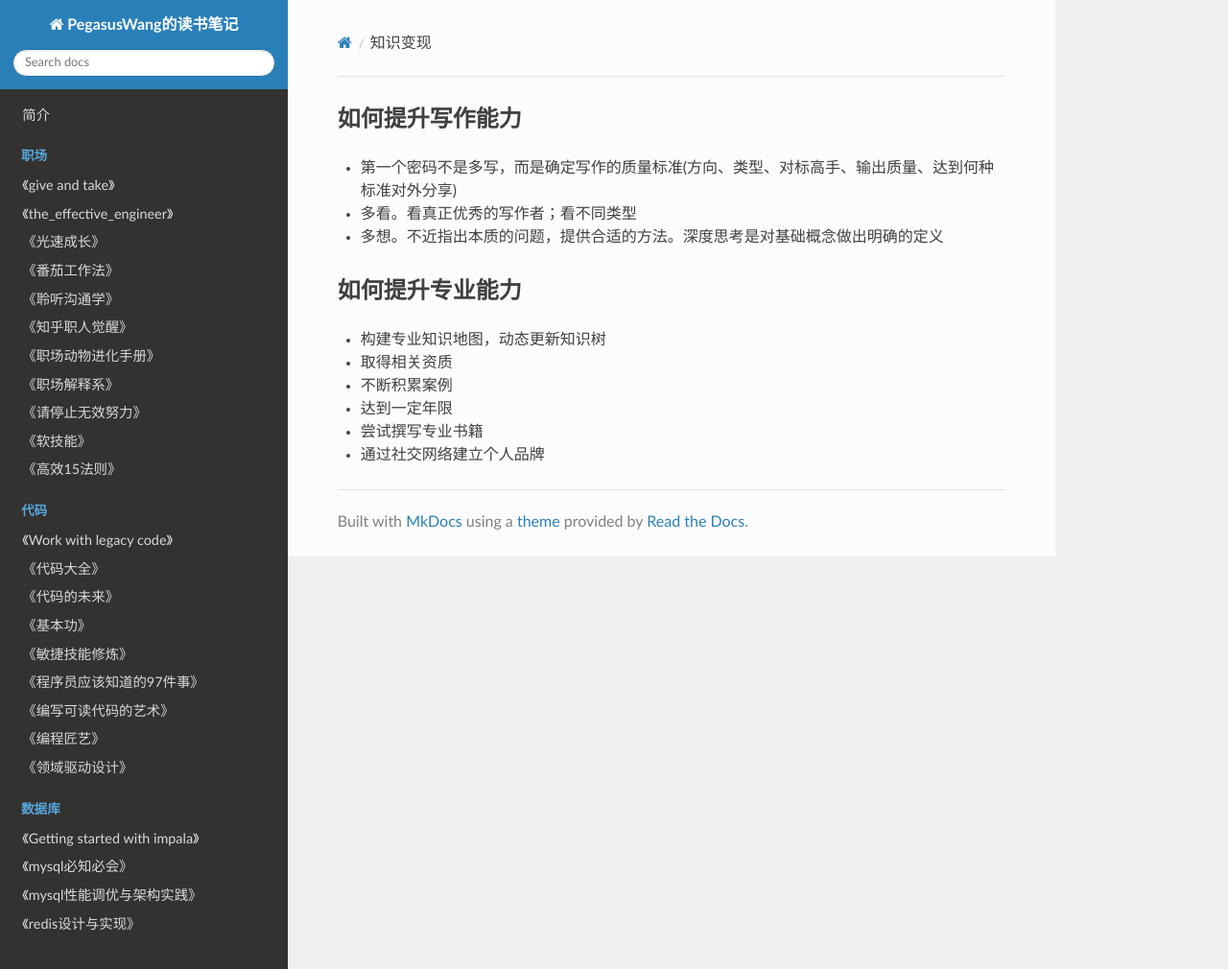
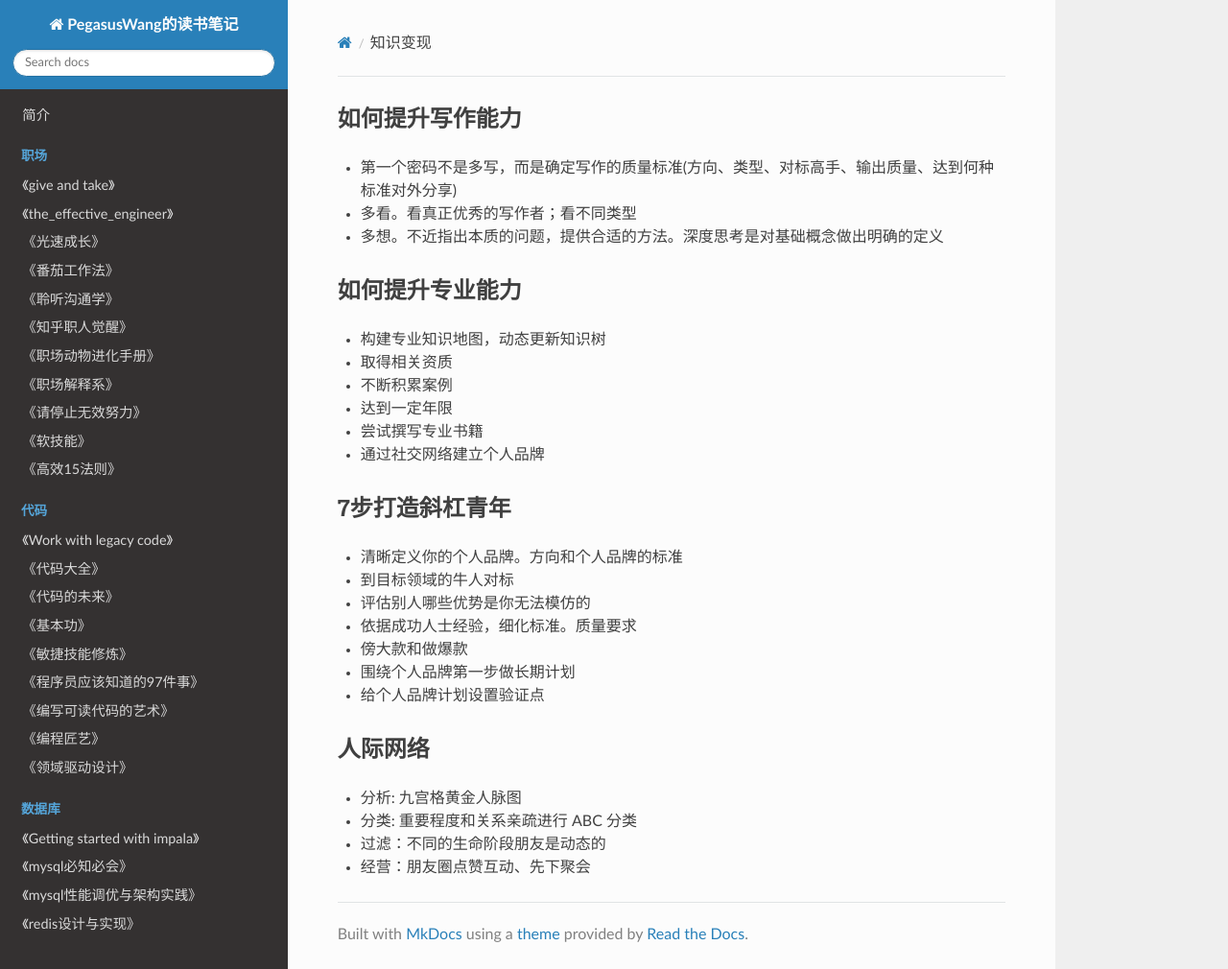
Before and after one commit to PegasusWang/booknotes, an MkDocs documentation site: the page built from docs/career/知识变现.md, in a window 1280 px wide and 1010 px high. Shown: the whole window at 96% size. Built offline with MkDocs 1.6.1, drawn with Linux system fonts in a browser that asks for light colours; nearby versions of some CDN libraries; old or Windows-style settings are respelled for this version of MkDocs.

Commit message:
打造斜杠青年

```diff
--- a/docs/career/知识变现.md
+++ b/docs/career/知识变现.md
@@ -10,3 +10,18 @@
 - 达到一定年限
 - 尝试撰写专业书籍
 - 通过社交网络建立个人品牌
+
+## 7步打造斜杠青年
+- 清晰定义你的个人品牌。方向和个人品牌的标准
+- 到目标领域的牛人对标
+- 评估别人哪些优势是你无法模仿的
+- 依据成功人士经验，细化标准。质量要求
+- 傍大款和做爆款
+- 围绕个人品牌第一步做长期计划
+- 给个人品牌计划设置验证点
+
+## 人际网络
+- 分析: 九宫格黄金人脉图
+- 分类: 重要程度和关系亲疏进行 ABC 分类
+- 过滤：不同的生命阶段朋友是动态的
+- 经营：朋友圈点赞互动、先下聚会
```
